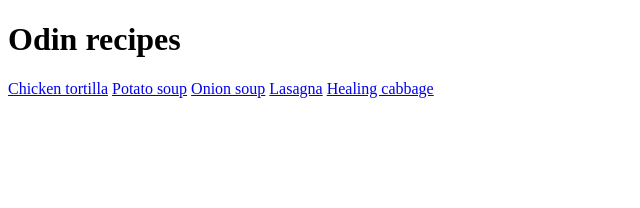
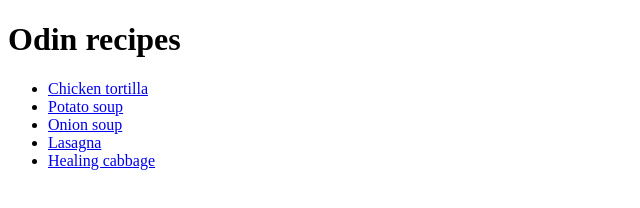
Before and after one commit to nikitarevenco/odin-project-recipes, a plain HTML site: page index.html in a window 1280 px wide. Shown: the whole page, without its empty margins (0-640 px from the left). Drawn offline with Linux system fonts and the light colour scheme.

Commit message:
Encompass all links on main page to be in a list
All links on the main page are now in an unordered list

```diff
--- a/index.html
+++ b/index.html
@@ -7,10 +7,13 @@
   </head>
   <body>
     <h1>Odin recipes</h1>
-    <a href="./recipes/chicken-tortilla.html">Chicken tortilla</a>
-    <a href="./recipes/potato-soup.html">Potato soup</a>
-    <a href="./recipes/onion-soup.html">Onion soup</a>
-    <a href="./recipes/lasagna.html">Lasagna</a>
-    <a href="./recipes/healing-cabbage.html">Healing cabbage</a>
+
+    <ul>
+      <li><a href="./recipes/chicken-tortilla.html">Chicken tortilla</a></li>
+      <li><a href="./recipes/potato-soup.html">Potato soup</a></li>
+      <li><a href="./recipes/onion-soup.html">Onion soup</a></li>
+      <li><a href="./recipes/lasagna.html">Lasagna</a></li>
+      <li><a href="./recipes/healing-cabbage.html">Healing cabbage</a></li>
+    </ul>
   </body>
 </html>
```
